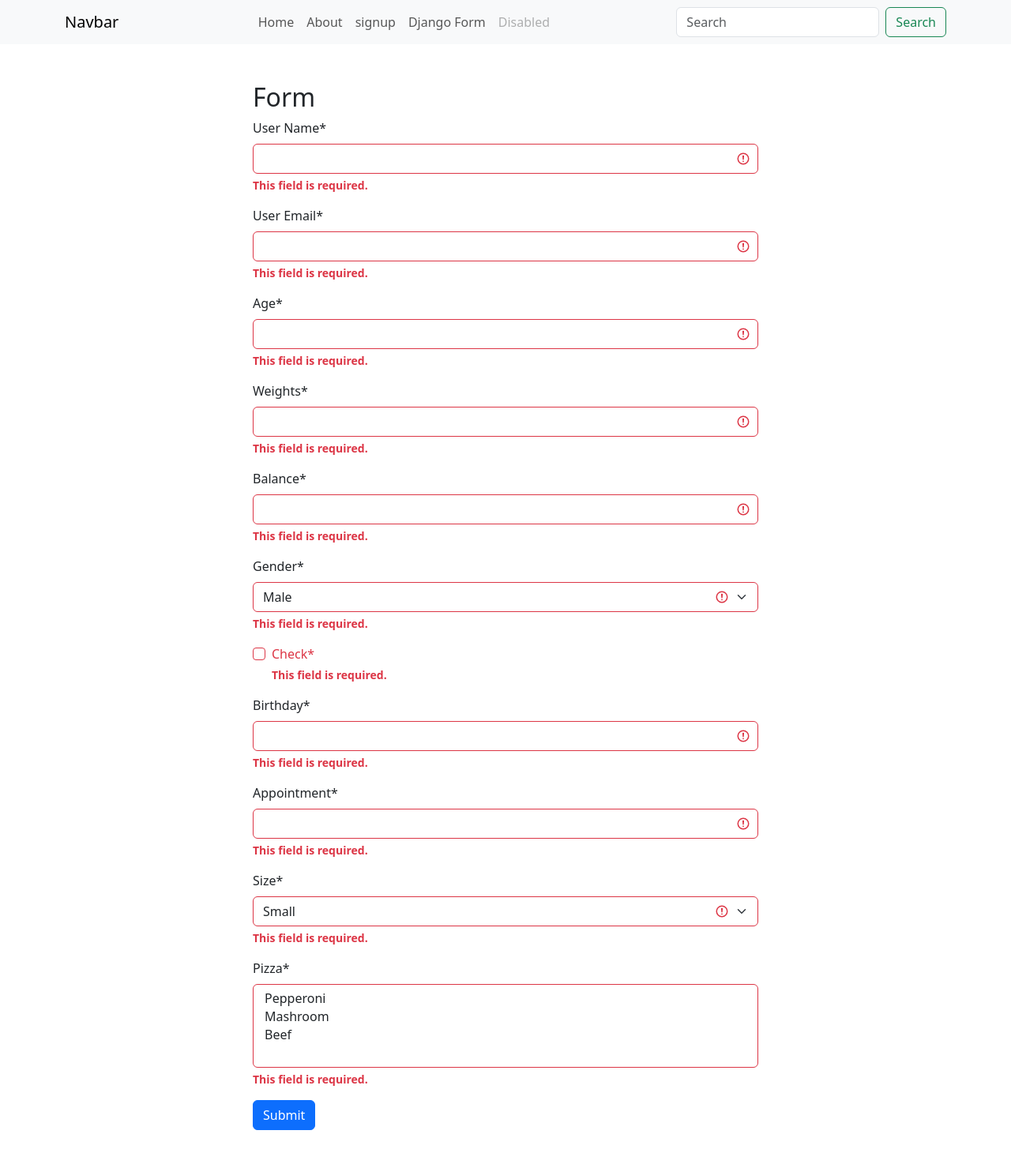
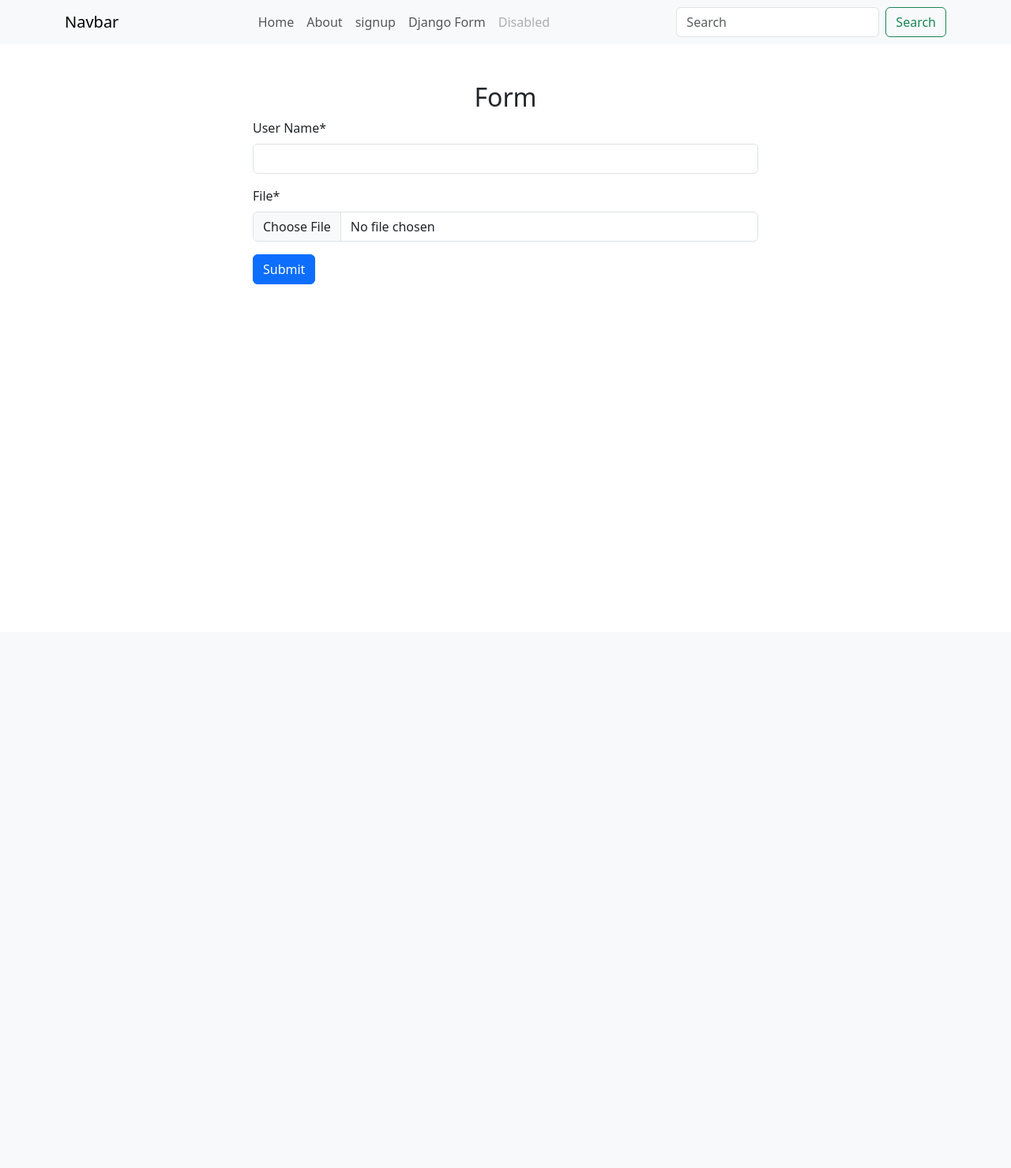
Before and after one commit to Rafiul29/django, a Django app: page /django_form/ in a window 1280 px wide. Shown: the whole page at 79% size. After the commit the page ends 360 px from the top, so only its background shows below. Run offline with Django 4.2, Linux system fonts and the light colour scheme; some libraries are stand-ins or nearby versions.

Commit message:
file upload django

```diff
--- a/project8_Forms/first_app/forms.py
+++ b/project8_Forms/first_app/forms.py
@@ -2,15 +2,17 @@ from django import forms
 
 class contactFrom(forms.Form):
   name=forms.CharField(label="User Name")
-  email=forms.EmailField(label="User Email")
-  age=forms.IntegerField(label="Age")
-  weights=forms.FloatField()
-  balance=forms.DecimalField()
-  gender=forms.ChoiceField(choices=[('Male','Male'),('Female','Female'),('Other','Other')])
-  check=forms.BooleanField(label="Check")
-  birthday=forms.DateField()
-  appointment=forms.DateTimeField()
-  CHOICES=[('S',"Small"),("M","Medium"),("L","Large")]
-  size=forms.ChoiceField(choices=CHOICES)
-  MEAL=[('P','Pepperoni'),('M',"Mashroom"),("B","Beef")]
-  pizza=forms.MultipleChoiceField(choices=MEAL)
+  file=forms.FileField(label="File")
+
+  # email=forms.EmailField(label="User Email")
+  # age=forms.IntegerField(label="Age")
+  # weights=forms.FloatField()
+  # balance=forms.DecimalField()
+  # gender=forms.ChoiceField(choices=[('Male','Male'),('Female','Female'),('Other','Other')])
+  # check=forms.BooleanField(label="Check")
+  # birthday=forms.DateField()
+  # appointment=forms.DateTimeField()
+  # CHOICES=[('S',"Small"),("M","Medium"),("L","Large")]
+  # size=forms.ChoiceField(choices=CHOICES)
+  # MEAL=[('P','Pepperoni'),('M',"Mashroom"),("B","Beef")]
+  # pizza=forms.MultipleChoiceField(choices=MEAL)
--- a/project8_Forms/first_app/templates/first_app/django_form.html
+++ b/project8_Forms/first_app/templates/first_app/django_form.html
@@ -4,8 +4,8 @@
 {% block content %}
 {% load crispy_forms_tags %}
 <div class='py-5 w-50 mx-auto'>
-  <h2 class=''>Form</h2>
-<form method="post">
+  <h2 class='text-center'>Form</h2>
+<form method="post" enctype="multipart/form-data">
   {% csrf_token %}
   {{form| crispy}}
   <button type="submit" class="btn btn-primary">Submit</button>
--- a/project8_Forms/first_app/views.py
+++ b/project8_Forms/first_app/views.py
@@ -28,9 +28,26 @@ def signup(request):
   # else:
   return render(request,'./first_app/signup.html')
 
+# def djangoForm(request):
+#   form=contactFrom(request.POST)
+#   if form.is_valid():
+#     print(form.cleaned_data)
+
+#   return render(request,'./first_app/django_form.html',{'form':form})
+
+
+
 def djangoForm(request):
-  form=contactFrom(request.POST)
-  if form.is_valid():
-    print(form.cleaned_data)
+  if request.method == 'POST':
+    form=contactFrom(request.POST,request.FILES)
+    if form.is_valid():
+      print(form.cleaned_data)
+      file=form.cleaned_data['file']
+      with open("./first_app/upload/"+file.name,"wb+") as destination:
+        for chunk in file.chunks():
+          destination.write(chunk)
+      return render(request,'./first_app/django_form.html',{'form':form})
 
-  return render(request,'./first_app/django_form.html',{'form':form})
+  else:
+    form=contactFrom()
+    return render(request,'./first_app/django_form.html',{'form':form})
--- a/project8_Forms/project8_Forms/settings.py
+++ b/project8_Forms/project8_Forms/settings.py
@@ -43,6 +43,11 @@ INSTALLED_APPS = [
 ]
 CRISPY_ALLOWED_TEMPLATE_PACKS = "bootstrap5"
 CRISPY_TEMPLATE_PACK = "bootstrap5"
+
+MEDIA_URL = '/media/'
+MEDIA_ROOT = BASE_DIR / 'media'
+
+
 MIDDLEWARE = [
     'django.middleware.security.SecurityMiddleware',
     'django.contrib.sessions.middleware.SessionMiddleware',
```
Also changed, not shown: project8_Forms/first_app/upload/file.jpg (added), 1 other file.
